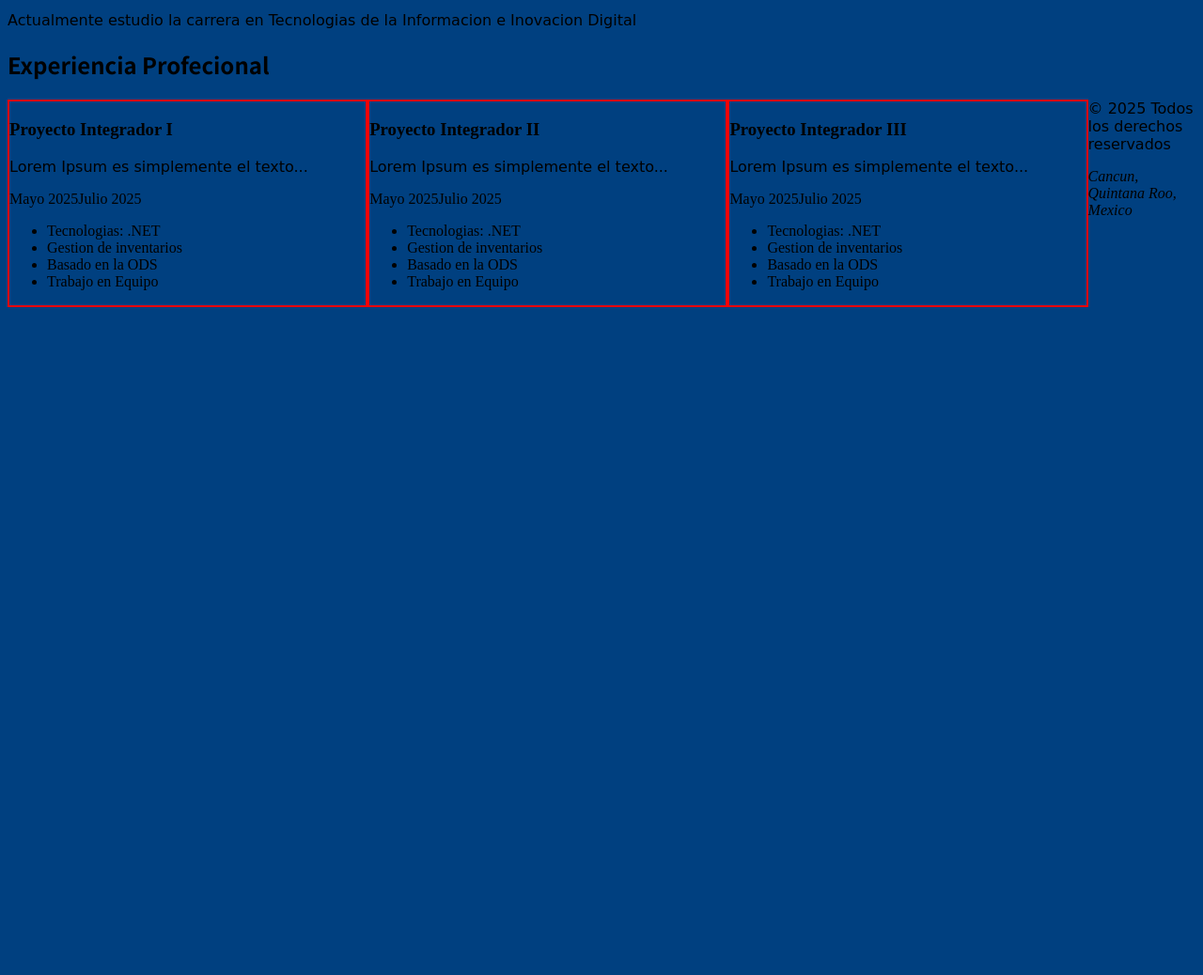
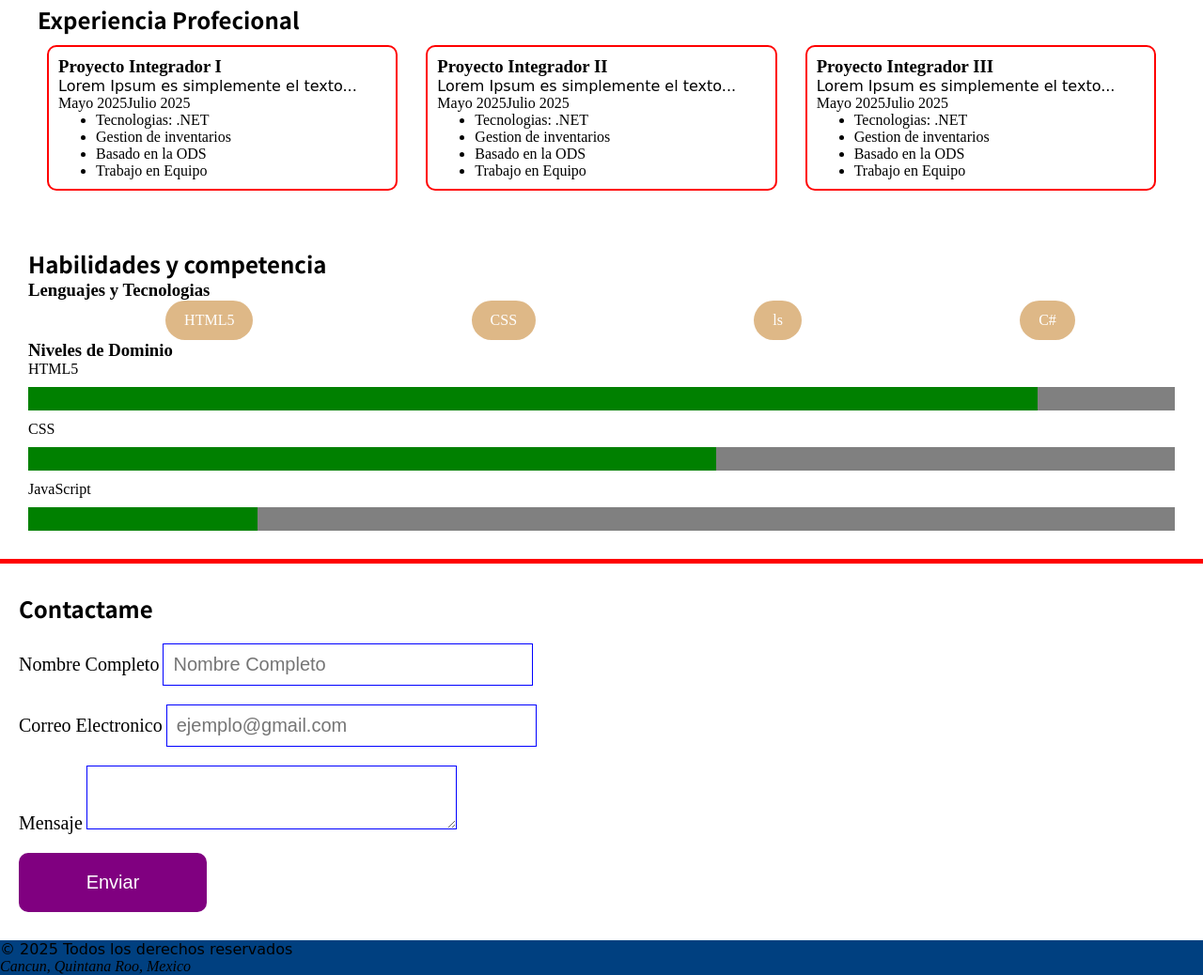
Before and after one commit to Jose1Abraham/Portafolio--JCocom, a plain HTML site: page Index.html in a window 1280 px wide. Shown: the part 1201-2239 px from the top of the page at 94% size. Before the commit the page ends 1528 px from the top, so only its background shows below. Drawn offline with Linux system fonts and the light colour scheme; a web font is replaced by a local one.

Commit message:
Tercer clase 13/10/2025

```diff
--- a/Index.html
+++ b/Index.html
@@ -14,16 +14,19 @@
         <h4>Juan Perez Lopez</h4>
         <p>Desarrollador fullstack | Estudiante de ingeniaeria en TI</p>
     </header>
-    <nav>
-        <a href="#">IInicio </a>
-        <a href="#">Sobre mi</a>
-        <a href="#">Mi contenido</a>
-        <a href="#">Contactame</a>
+    <nav id="menu-principal">
+        <ul>
+            <li><a href="#bienvenida">Sobre mi</a></li>
+            <li><a href="#experiencia">Mi contenido</a></li>
+            <li><a href="#habilidades">Habilidades</a></li>
+            <li><a href="#contacto">Contactame</a></li>
+        </ul>
+
     </nav>
     <!--PARTE PRINCIPAL-->
 
     <main>
-        <section>
+        <section id="bienvenida">
             <h2>Bienvenidos a mi portafolio Profecional</h2>
             <p><mark>Jose Abraham Cocom Ucanen</mark> me especializo en <strong>Tegnologias de la Informacion</strong>
                 Lorem Ipsum es simplemente el texto de relleno de las imprentas y archivos de texto. Lorem Ipsum ha sido
@@ -41,12 +44,13 @@
                 <p> Actualmente estudio la carrera en Tecnologias de la Informacion e Inovacion Digital</p>
             </acide>
         </section>
-        <section>
+        <section id="experiencia">
             <h2> Experiencia Profecional</h2>
-            <article>
+            <div id="lista-proyectos">
+                <article class="proyecto">
                     <h3>Proyecto Integrador I</h3>
                     <p>Lorem Ipsum es simplemente el texto...</p>
-                <time datetime= "2025-05"> Mayo 2025</time><time datetime="2025-07">Julio 2025</time>
+                    <time datetime="2025-05"> Mayo 2025</time><time datetime="2025-07">Julio 2025</time>
                     <ul>
                         <li>Tecnologias: .NET</li>
                         <li>Gestion de inventarios</li>
@@ -54,10 +58,10 @@
                         <li>Trabajo en Equipo</li>
                     </ul>
                 </article>
-            <article>
+                <article class="proyecto">
                     <h3>Proyecto Integrador II</h3>
                     <p>Lorem Ipsum es simplemente el texto...</p>
-                <time datetime= "2025-05"> Mayo 2025</time><time datetime="2025-07">Julio 2025</time>
+                    <time datetime="2025-05"> Mayo 2025</time><time datetime="2025-07">Julio 2025</time>
                     <ul>
                         <li>Tecnologias: .NET</li>
                         <li>Gestion de inventarios</li>
@@ -65,10 +69,10 @@
                         <li>Trabajo en Equipo</li>
                     </ul>
                 </article>
-            <article>
+                <article class="proyecto">
                     <h3>Proyecto Integrador III</h3>
                     <p>Lorem Ipsum es simplemente el texto...</p>
-                <time datetime= "2025-05"> Mayo 2025</time><time datetime="2025-07">Julio 2025</time>
+                    <time datetime="2025-05"> Mayo 2025</time><time datetime="2025-07">Julio 2025</time>
                     <ul>
                         <li>Tecnologias: .NET</li>
                         <li>Gestion de inventarios</li>
@@ -76,6 +80,51 @@
                         <li>Trabajo en Equipo</li>
                     </ul>
                 </article>
+            </div>
+        </section>
+        <section id="habilidades">
+            <h2>Habilidades y competencia</h2>
+            <h3>Lenguajes y Tecnologias</h3>
+            <ul class="lista-tecnologias">
+                <li>HTML5</li>
+                <li>CSS</li>
+                <li>ls</li>
+                <li>C#</li>
+            </ul>
+            <h3>Niveles de Dominio</h3>
+            <div>
+                <label>HTML5</label>
+                <progress max="100" value="88">88%</progress>
+            </div>
+            <div>
+                <label>CSS</label>
+                <progress max="100" value="60">60%</progress>
+            </div>
+            <div>
+                <label>JavaScript</label>
+                <progress max="100" value="20">20%</progress>
+            </div>
+        </section>
+        <section id="contacto">
+            <h2>Contactame</h2>
+            <form>
+                <div class="campos">
+                    <label>Nombre Completo</label>
+                    <input type="text" value="" placeholder="Nombre Completo" required/>
+                </div>
+                <div class="campos">
+                    <label>Correo Electronico</label>
+                    <input type="email" value="" placeholder="ejemplo@gmail.com" required/>
+                </div>
+                <div class="campos">
+                    <label>Mensaje</label>
+                    <textarea></textarea>
+                </div>
+                <div class="campos">
+                    <!--input type="button" value="Enviar"/-->
+                    <button type="submit">Enviar</button>
+                </div>
+            </form>
         </section>
     </main>
     <!--PIE DE PAGINA-->
--- a/estilo/style.css
+++ b/estilo/style.css
@@ -1,14 +1,21 @@
 @import url('https://fonts.googleapis.com/css2?family=Noto+Sans+JP:wght@100..900&display=swap');
 @import url('https://fonts.googleapis.com/css2?family=Bitcount+Grid+Double+Ink:wght@100..900&family=Noto+Sans+JP:wght@100..900&display=swap');
+
+* {
+    margin: auto;
+}
+
 body {
     background: rgb(0, 64, 128);
 }
 
-h1,h2 {
+h1,
+h2 {
     font-family: 'Noto Sans JP', sans-serif;
 
 }
-p{
+
+p {
     font-family: 'Bitcount Grid Double Ink', cursive;
 }
 
@@ -17,13 +24,118 @@ header {
     text-align: center;
     border-bottom: solid 4px violet;
     margin-bottom: 50px;
-    padding: 20px;
+    padding: 20px;
 }
-#foto-perfil{
+
+#menu-principal {
+    background-color: #fff;
+    padding: 10px 20px;
+    text-align: center;
+}
+
+#menu-principal ul {
+    list-style-type: none;
+    display: flex;
+    gap: 20px;
+    margin: 0;
+    padding: 0;
+}
+
+#menu-principal a {
+    text-decoration: none;
+    color: black;
+    font-weight: bolder;
+    font-family: "Lato", sans-serif;
+    font-size: 20px;
+    padding: 10px;
+}
+
+#menu-principal a:hover {
+    background-color: #52839a;
+    color: #fff;
+    border-radius: 10px;
+}
+
+#bienvenida {
+    background-color: #9b6c6c;
+    padding: 30px 40px;
+}
+
+#experiencia {
+    background-color: #fff;
+    padding: 30px 40px;
+    border-top: solid 5px #52839a;
+}
+
+#foto-perfil {
     border-radius: 20px;
 }
-article{
+
+#lista-proyectos {
+    display: flex;
+    gap: 30px;
+    border-radius: 10px;
+    padding: 10px;
+}
+
+.proyecto {
     border: solid red 2px;
     width: 30%;
-    float:left;
+    border-radius: 10px;
+    padding: 10px;
 }
+
+#habilidades {
+    padding: 20px 30px;
+    background-color: #fff;
+}
+
+.lista-tecnologias {
+    list-style: none;
+    display: flex;
+    margin-left: 0;
+    gap: 20px;
+}
+
+.lista-tecnologias li {
+    background-color: burlywood;
+    color: #fff;
+    padding: 12px 20px;
+    border-radius: 25px;
+    text-align: center;
+}
+
+progress {
+    width: 100%;
+    height: 25px;
+    border-radius: 5px;
+    margin: 10px 0;
+    background: red;
+}
+#contacto{
+    padding: 30px 20px;
+    background-color: #fff;
+    border-top: solid 5px red;
+}
+#contacto label{
+    font-size: 20px;
+}
+#contacto input,textarea{
+     font-size: 20px;
+    border: solid 1px blue;
+    padding: 10px;
+    width: 30%;
+}
+#contacto button{
+    background-color: purple;
+    color: #fff;
+    padding: 20px 30px;
+    border-radius: 10px;
+    border: none;
+    width: 200px;
+    font-size: 20px;
+}
+.campos{
+    clear: both;
+    padding-top: 20px;
+}
```
Lines whose indentation alone changed are shown as unchanged.
